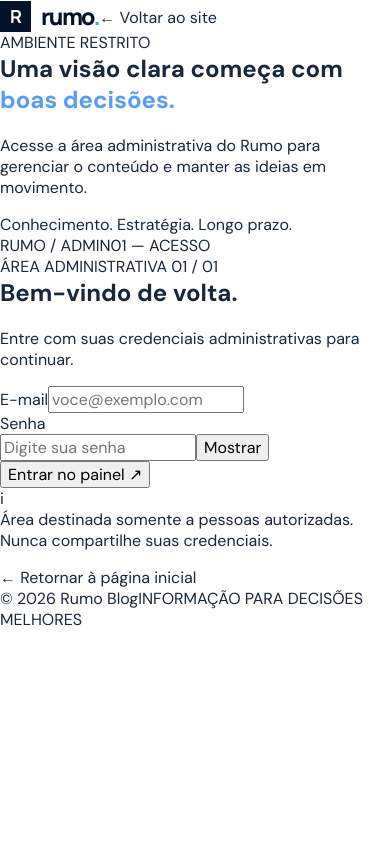
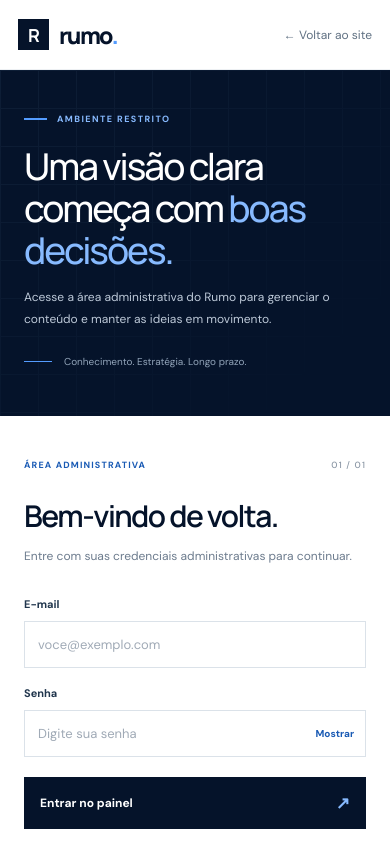
Before and after one commit to mayconjzj/Rumo-Blog, a Next.js app: page /login in a window 390 px wide. Shown: the top 844 px of the page. Built offline with nearby package versions, Linux system fonts and the light colour scheme.

Commit message:
Style administrative login page

```diff
--- a/app/globals.css
+++ b/app/globals.css
@@ -282,3 +282,64 @@ h1 em, h2 em { color: var(--gold); font-style: normal; }
   .comment-form-footer { align-items: flex-start; flex-direction: column; }
   .reading-back-inner { align-items: flex-start; flex-direction: column; }
 }
+
+
+/* Administrative login */
+.login-page { min-height: 100vh; display: flex; flex-direction: column; background: #fff; }
+.login-topbar { min-height: 82px; display: flex; align-items: center; justify-content: space-between; gap: 20px; padding-inline: max(24px, calc((100vw - 1160px) / 2)); border-bottom: 1px solid #edf0f3; }
+.login-back-link { color: #5f7082; font-size: 12px; transition: color .2s; }
+.login-back-link:hover, .login-home-link:hover { color: #195AB4; }
+.login-layout { display: grid; flex: 1; grid-template-columns: minmax(0, 1fr) minmax(400px, .9fr); }
+.login-intro { position: relative; display: flex; min-height: 610px; align-items: center; overflow: hidden; padding: 70px max(42px, calc((100vw - 1160px) / 2)); color: #fff; background: var(--navy); isolation: isolate; }
+.login-intro-grid { position: absolute; z-index: -1; inset: 0; opacity: .25; background-image: linear-gradient(#29405b 1px, transparent 1px), linear-gradient(90deg, #29405b 1px, transparent 1px); background-size: 38px 38px; mask-image: linear-gradient(135deg, #000, transparent 90%); }
+.login-intro-content { max-width: 490px; }
+.login-eyebrow { display: flex; align-items: center; gap: 10px; color: #87BAFF; font-size: 9px; font-weight: 700; letter-spacing: .16em; }
+.login-eyebrow > span { width: 23px; height: 2px; background: #549CFF; }
+.login-intro h1 { margin: 29px 0 20px; font-family: 'Manrope', sans-serif; font-size: clamp(37px, 4.4vw, 57px); font-weight: 500; letter-spacing: -.055em; line-height: 1.14; }
+.login-intro h1 em { color: #87BAFF; font-style: normal; }
+.login-intro-content > p { max-width: 420px; color: #bdc9d8; font-size: 14px; line-height: 1.9; }
+.login-motto { display: flex; align-items: center; gap: 12px; margin-top: 40px; color: #92a4b9; font-size: 10px; }
+.login-motto-line { width: 28px; height: 1px; background: #549CFF; }
+.login-visual-note { position: absolute; right: 30px; bottom: 25px; left: 30px; display: flex; justify-content: space-between; gap: 12px; color: #7f92a9; font-size: 8px; letter-spacing: .13em; }
+.login-panel { display: flex; align-items: center; justify-content: center; padding: 55px 42px; }
+.login-panel-inner { width: min(100%, 410px); }
+.login-step { display: flex; justify-content: space-between; gap: 12px; color: #195AB4; font-size: 9px; font-weight: 700; letter-spacing: .13em; }
+.login-step span { color: #8b97a5; font-weight: 500; }
+.login-panel h2 { margin: 24px 0 10px; color: var(--navy); font-family: 'Manrope', sans-serif; font-size: 34px; font-weight: 600; letter-spacing: -.05em; }
+.login-subtitle { margin-bottom: 29px; color: #6c7b8d; font-size: 12px; line-height: 1.8; }
+.login-form { display: flex; flex-direction: column; gap: 10px; }
+.login-form > label, .login-password-label label { color: #21364d; font-size: 11px; font-weight: 700; }
+.login-form input { width: 100%; min-width: 0; padding: 14px 13px; border: 1px solid #dbe2e9; border-radius: 0; outline: none; color: #17283b; background: #fff; font-size: 13px; transition: border-color .2s, box-shadow .2s; }
+.login-form input::placeholder { color: #a0aab6; }
+.login-form input:focus { border-color: #549CFF; box-shadow: 0 0 0 3px #549CFF20; }
+.login-password-label { display: flex; align-items: center; justify-content: space-between; margin-top: 8px; }
+.login-password-field { position: relative; display: flex; align-items: center; }
+.login-password-field input { padding-right: 78px; }
+.password-toggle { position: absolute; right: 12px; padding: 6px 0 6px 8px; border: 0; color: #195AB4; background: transparent; cursor: pointer; font-size: 10px; font-weight: 700; }
+.login-submit { display: flex; align-items: center; justify-content: space-between; gap: 18px; margin-top: 10px; padding: 15px 16px; border: 0; color: #fff; background: var(--navy); cursor: pointer; font-size: 12px; font-weight: 700; transition: background .2s; }
+.login-submit:hover { background: #0B2859; }
+.login-submit span { color: #87BAFF; font-size: 17px; }
+.login-message { margin: 3px 0 0; padding: 12px; border-left: 2px solid #549CFF; color: #33485f; background: #f0f6ff; font-size: 11px; line-height: 1.7; }
+.login-security-note { display: flex; align-items: flex-start; gap: 11px; margin-top: 25px; padding-top: 19px; border-top: 1px solid #edf0f3; }
+.security-symbol { display: grid; flex: 0 0 18px; place-items: center; width: 18px; height: 18px; border: 1px solid #b7c7d8; border-radius: 50%; color: #195AB4; font-family: Georgia, serif; font-size: 11px; font-weight: 700; }
+.login-security-note p { margin: 0; color: #7c8997; font-size: 10px; line-height: 1.7; }
+.login-home-link { display: inline-block; margin-top: 25px; color: #5f7082; font-size: 11px; }
+.login-footer { display: flex; justify-content: space-between; gap: 20px; padding: 19px max(24px, calc((100vw - 1160px) / 2)); color: #aab8c8; background: var(--navy); font-size: 9px; letter-spacing: .06em; }
+@media (max-width: 850px) {
+  .login-layout { grid-template-columns: minmax(0, .85fr) minmax(360px, 1fr); }
+  .login-intro { padding-inline: 30px; }
+  .login-panel { padding-inline: 28px; }
+  .login-intro h1 { font-size: 39px; }
+}
+@media (max-width: 650px) {
+  .login-topbar { min-height: 70px; padding-inline: 18px; }
+  .login-layout { grid-template-columns: 1fr; }
+  .login-intro { min-height: auto; padding: 43px 24px 48px; }
+  .login-intro h1 { max-width: 430px; margin-block: 20px 14px; font-size: 37px; }
+  .login-intro-content > p { font-size: 12px; }
+  .login-motto { margin-top: 24px; }
+  .login-visual-note { display: none; }
+  .login-panel { padding: 43px 24px 50px; }
+  .login-panel h2 { font-size: 30px; }
+  .login-footer { padding: 17px 18px; font-size: 8px; }
+}
```
